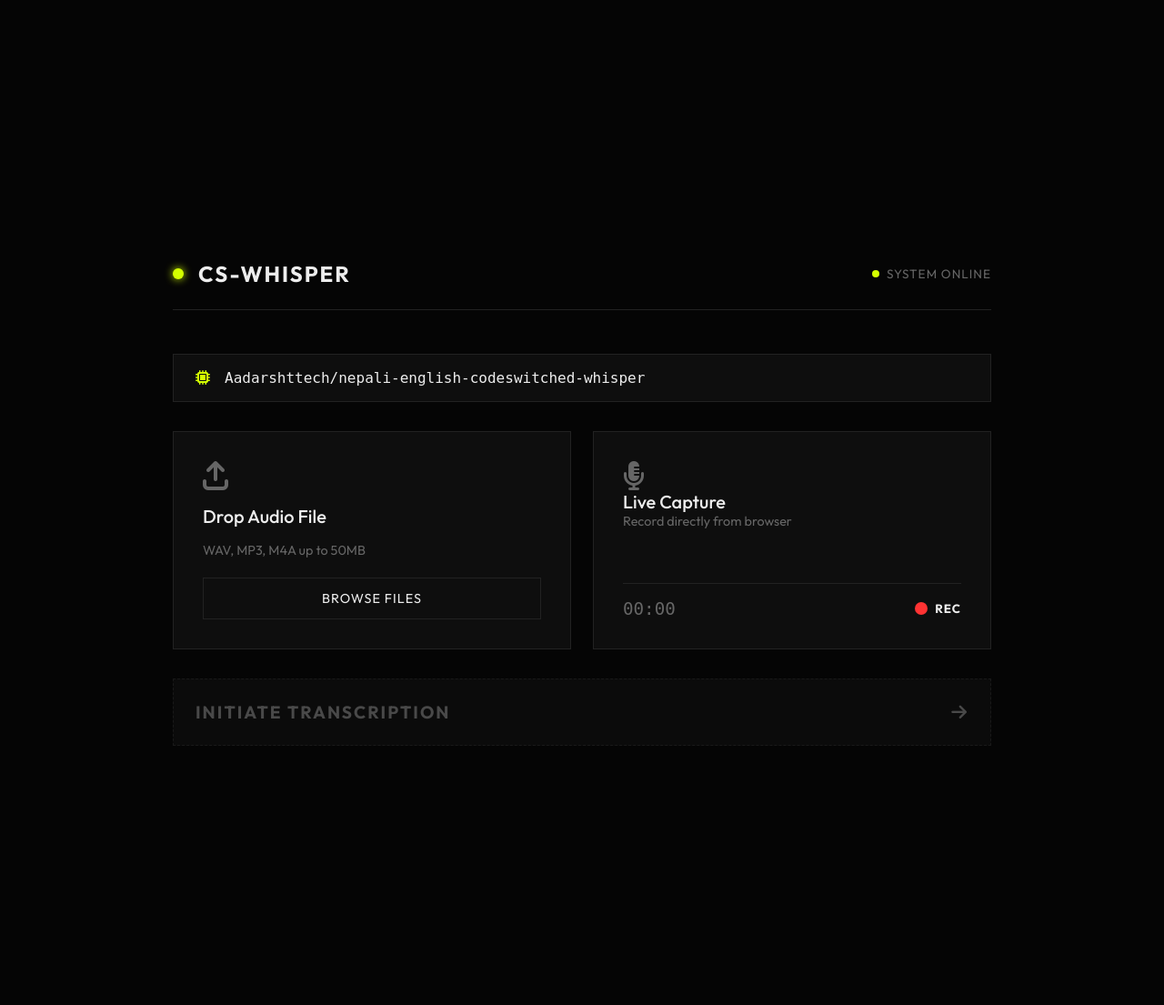
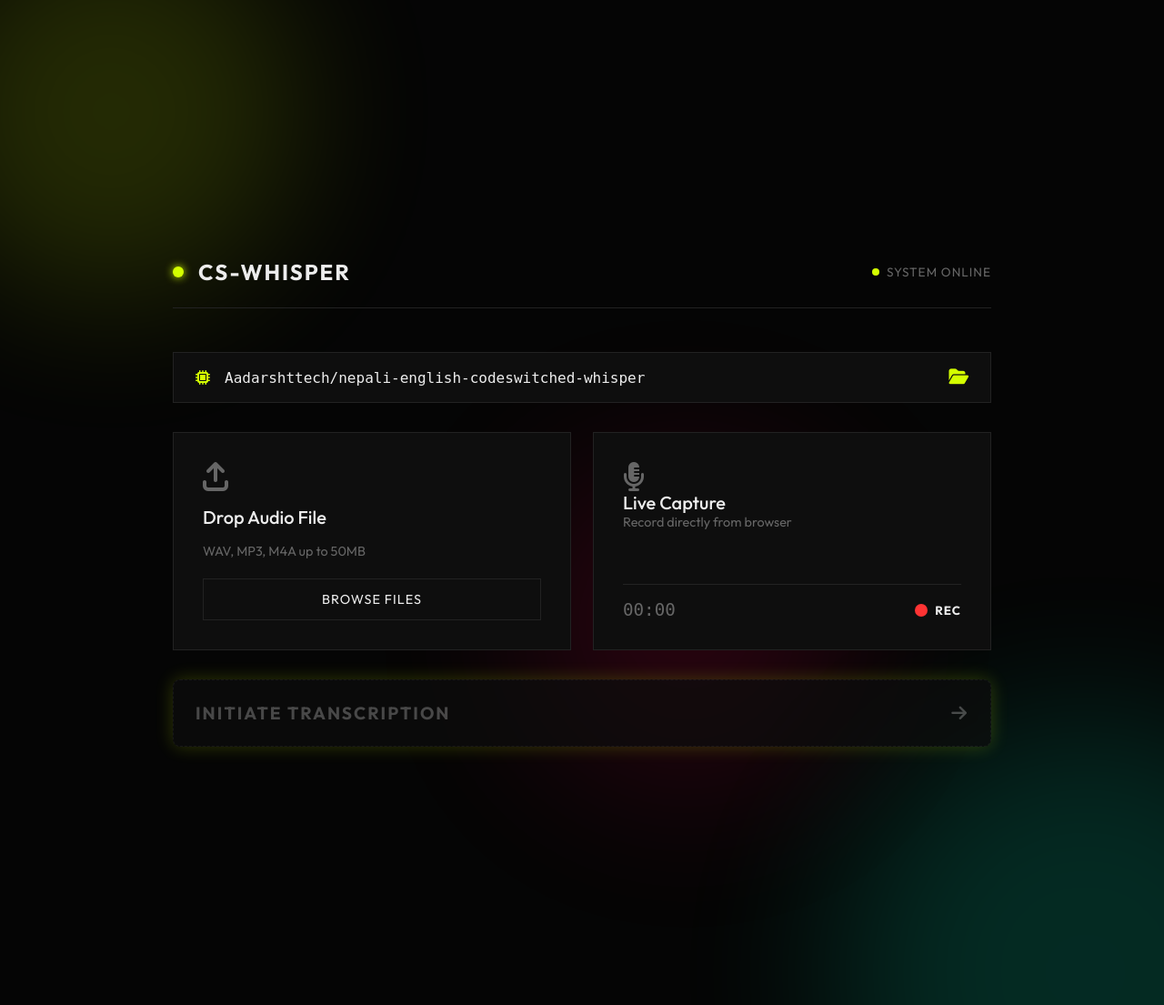
Before and after one commit to Aadarshttech/nepali-english-codeswitched-whisper, a Flask app: page / in a window 1280 px wide. Shown: the whole page at 91% size. Run offline with Flask 3, Linux system fonts and the light colour scheme.

Commit message:
feat: Add folder selection, background animations, and fix layout shifts

```diff
--- a/dashboard/app.py
+++ b/dashboard/app.py
@@ -26,6 +26,20 @@ transcriber_cache = {
 @app.route('/')
 def index():
     return render_template('index.html')
+
+@app.route('/select_model', methods=['GET'])
+def select_model():
+    import tkinter as tk
+    from tkinter import filedialog
+    try:
+        root = tk.Tk()
+        root.withdraw()
+        root.attributes('-topmost', True)
+        folder_path = filedialog.askdirectory(title="Select Model Directory")
+        root.destroy()
+        return jsonify({"path": folder_path})
+    except Exception as e:
+        return jsonify({"error": str(e)}), 500
 
 @app.route('/transcribe', methods=['POST'])
 def transcribe():
--- a/dashboard/static/css/style.css
+++ b/dashboard/static/css/style.css
@@ -27,6 +27,48 @@ body {
     justify-content: center;
     align-items: center;
     padding: 2rem;
+    position: relative;
+}
+
+.bg-orbs {
+    position: fixed;
+    top: 0; left: 0; width: 100vw; height: 100vh;
+    overflow: hidden;
+    z-index: -1;
+    pointer-events: none;
+}
+
+.orb {
+    position: absolute;
+    border-radius: 50%;
+    filter: blur(80px);
+    opacity: 0.15;
+    animation: float 20s infinite ease-in-out alternate;
+}
+
+.orb-1 {
+    width: 400px; height: 400px;
+    background: var(--accent);
+    top: -100px; left: -100px;
+}
+
+.orb-2 {
+    width: 500px; height: 500px;
+    background: #00ffcc;
+    bottom: -150px; right: -100px;
+    animation-delay: -5s;
+}
+
+.orb-3 {
+    width: 300px; height: 300px;
+    background: #ff0055;
+    top: 40%; left: 40%;
+    animation-delay: -10s;
+}
+
+@keyframes float {
+    0% { transform: translate(0, 0) scale(1); }
+    100% { transform: translate(100px, 100px) scale(1.2); }
 }
 
 .app-wrapper {
@@ -124,6 +166,13 @@ body {
     display: grid;
     grid-template-columns: 1fr 1fr;
     gap: 1.5rem;
+}
+
+.input-column {
+    display: flex;
+    flex-direction: column;
+    gap: 1.5rem;
+    height: 100%;
 }
 
 .panel {
@@ -257,10 +306,11 @@ canvas#visualizer {
     display: flex;
     align-items: center;
     gap: 1rem;
-    padding: 1rem;
+    padding: 1.5rem;
     border: 1px solid var(--accent);
     background: rgba(212, 255, 0, 0.05);
     color: var(--accent);
+    flex-grow: 1;
 }
 
 .mono-text {
@@ -277,8 +327,8 @@ canvas#visualizer {
 }
 
 .process-btn {
-    background: var(--text);
-    color: var(--bg);
+    background: linear-gradient(90deg, var(--accent), #00ffcc);
+    color: #000;
     border: none;
     padding: 1.5rem;
     font-family: var(--font);
@@ -291,11 +341,29 @@ canvas#visualizer {
     justify-content: space-between;
     align-items: center;
     transition: all 0.3s ease;
+    box-shadow: 0 0 20px rgba(212, 255, 0, 0.3);
+    border-radius: 8px;
+    position: relative;
+    overflow: hidden;
+}
+
+.process-btn::after {
+    content: '';
+    position: absolute;
+    top: 0; left: -100%; width: 50%; height: 100%;
+    background: linear-gradient(90deg, transparent, rgba(255,255,255,0.4), transparent);
+    animation: shine 3s infinite;
+}
+
+@keyframes shine {
+    0% { left: -100%; }
+    20% { left: 200%; }
+    100% { left: 200%; }
 }
 
 .process-btn:hover:not(:disabled) {
-    background: var(--accent);
-    color: var(--bg);
+    box-shadow: 0 0 30px rgba(0, 255, 204, 0.6);
+    transform: translateY(-2px);
 }
 
 .process-btn:disabled {
--- a/dashboard/static/js/script.js
+++ b/dashboard/static/js/script.js
@@ -42,6 +42,22 @@ document.addEventListener('DOMContentLoaded', () => {
     }
     window.addEventListener('resize', resizeCanvas);
     resizeCanvas();
+
+    // Model Browse Handling
+    const browseModelBtn = document.getElementById('browse-model-btn');
+    if (browseModelBtn) {
+        browseModelBtn.addEventListener('click', async () => {
+            try {
+                const response = await fetch('/select_model');
+                const data = await response.json();
+                if (data.path) {
+                    document.getElementById('model-path').value = data.path;
+                }
+            } catch (err) {
+                console.error("Failed to select folder", err);
+            }
+        });
+    }
 
     // File Upload Handling
     ['dragenter', 'dragover', 'dragleave', 'drop'].forEach(eventName => {
--- a/dashboard/templates/index.html
+++ b/dashboard/templates/index.html
@@ -11,6 +11,11 @@
     <link rel="stylesheet" href="{{ url_for('static', filename='css/style.css') }}">
 </head>
 <body>
+    <div class="bg-orbs">
+        <div class="orb orb-1"></div>
+        <div class="orb orb-2"></div>
+        <div class="orb orb-3"></div>
+    </div>
     <div class="app-wrapper">
         <header class="app-header">
             <div class="brand">
@@ -26,10 +31,12 @@
             <div class="model-config">
                 <i class="fa-solid fa-microchip"></i>
                 <input type="text" id="model-path" value="Aadarshttech/nepali-english-codeswitched-whisper" placeholder="Model Path or HuggingFace ID" class="model-input">
+                <button id="browse-model-btn" class="icon-btn" title="Select Local Model Folder"><i class="fa-solid fa-folder-open"></i></button>
             </div>
 
             <section class="input-section">
 
+                <div class="input-column">
                     <div class="panel upload-panel" id="drop-area">
                         <div class="panel-content">
                             <i class="fa-solid fa-arrow-up-from-bracket"></i>
@@ -38,6 +45,13 @@
                         </div>
                         <input type="file" id="fileElem" accept="audio/*" class="hidden">
                         <button class="ghost-btn" onclick="document.getElementById('fileElem').click()">Browse Files</button>
+                    </div>
+
+                    <div id="file-info" class="panel file-status hidden">
+                        <i class="fa-solid fa-file-audio"></i>
+                        <span id="file-name" class="mono-text">filename.wav</span>
+                        <button id="remove-file" class="icon-btn"><i class="fa-solid fa-xmark"></i></button>
+                    </div>
                 </div>
 
                 <div class="panel record-panel">
@@ -58,12 +72,6 @@
                 </div>
 
             </section>
-
-            <div id="file-info" class="file-status hidden">
-                <i class="fa-solid fa-file-audio"></i>
-                <span id="file-name" class="mono-text">filename.wav</span>
-                <button id="remove-file" class="icon-btn"><i class="fa-solid fa-xmark"></i></button>
-            </div>
 
             <button id="transcribe-btn" class="process-btn" disabled>
                 INITIATE TRANSCRIPTION <i class="fa-solid fa-arrow-right"></i>
```
Lines whose indentation alone changed are shown as unchanged.
